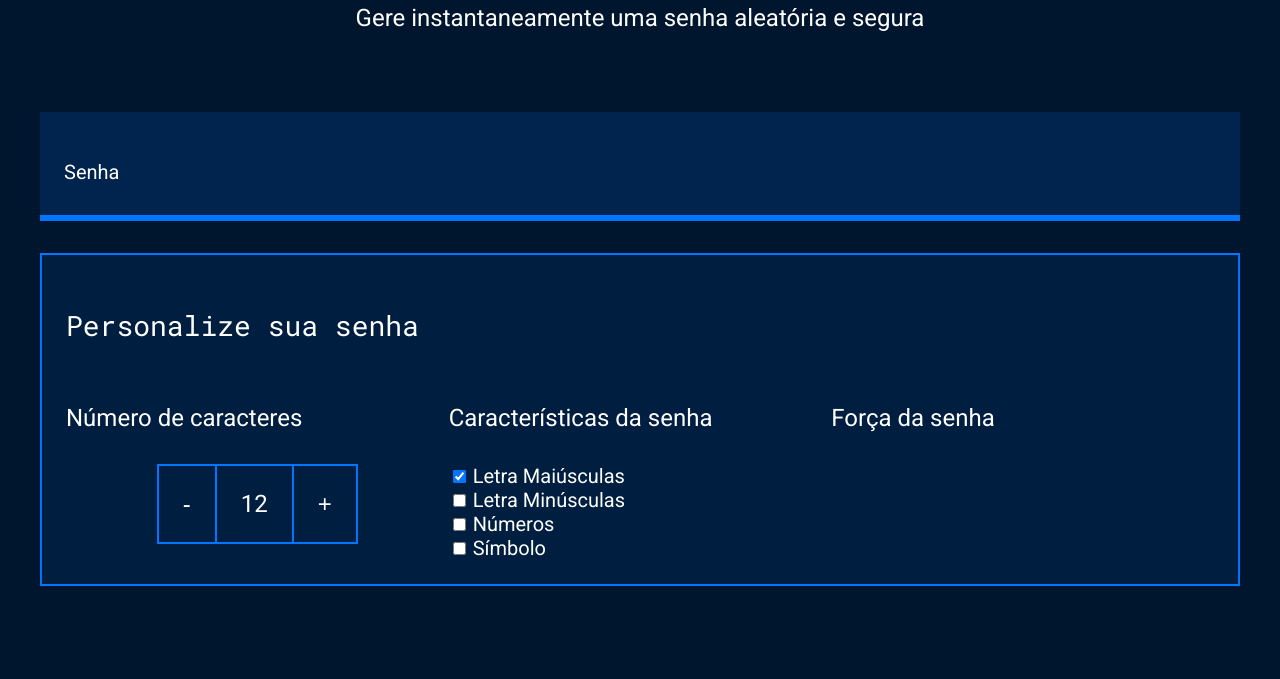
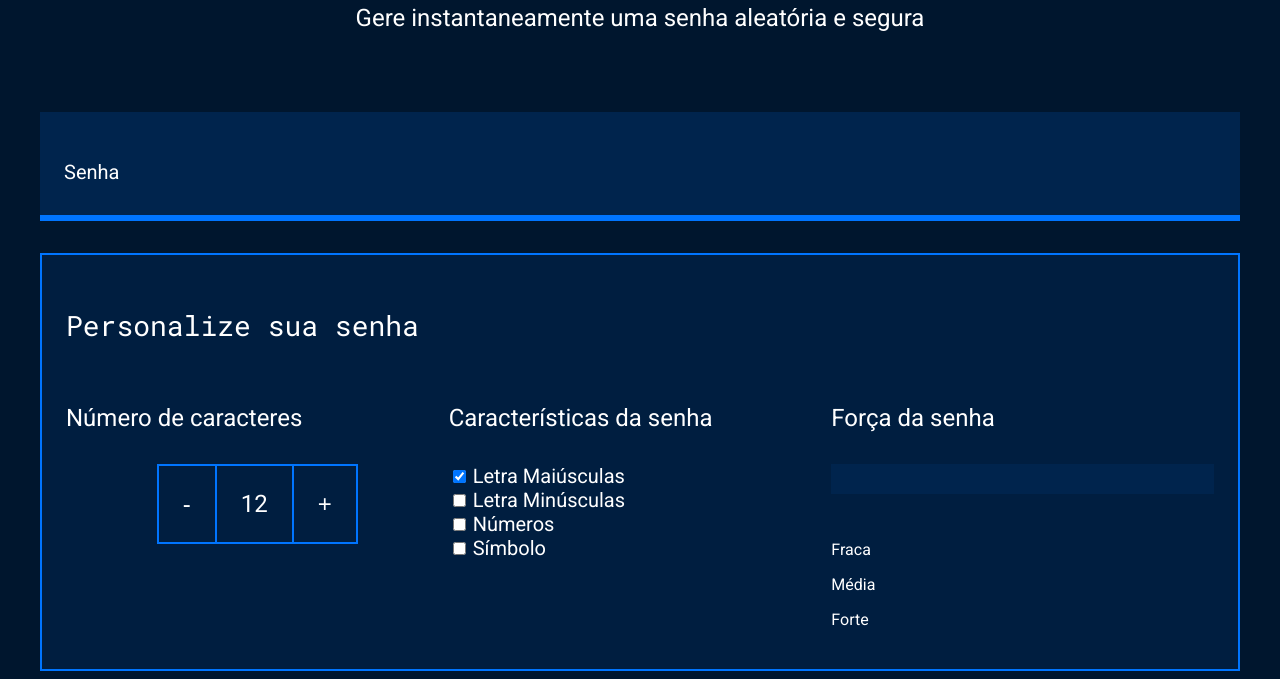
Before and after one commit to anahelving/terceiro-repositorio2, a plain HTML site: page index.html in a window 1280 px wide. Shown: the part 214-893 px from the top of the page. Before the commit the page ends 808 px from the top, so only its background shows below. Drawn offline with Linux system fonts and the light colour scheme.

Commit message:
aula3 17/06

```diff
--- a/index.html
+++ b/index.html
@@ -51,6 +51,14 @@
                 </div>
                 <div class="parametro-senha">
                     <h4 class="parametro-senha__titulo">Força da senha</h4>
+                    <div class="barra"></div>
+                    <div class="forca Fraca"></div>
+                    <div class="parametro-senha-textos">
+                        <p>Fraca</p>
+                        <p>Média</p>
+                        <p>Forte</p>
+                    </div>
+
                 </div>
             </div>
         </div>
--- a/style.css
+++ b/style.css
@@ -118,6 +118,27 @@ label {
     font-size: 20px;
 }
 
+.barra {
+    background-color: var(--fundo-senha);
+    height: 30px;
+    width: 100%;
+}
+
+.forca {
+    height: 30px;
+    position: relative;
+    bottom: 30px;
+}
+
+.fraca {
+    width: 25%;
+    background-color: #E71b32;
+}
+.parametro-senha__texto {
+    display: flex;
+    justify-content: space-between;
+}
+
 @media screen and (min-width: 768px) {
     .parametro-coluna__senha{
         flex-direction: row;
```
